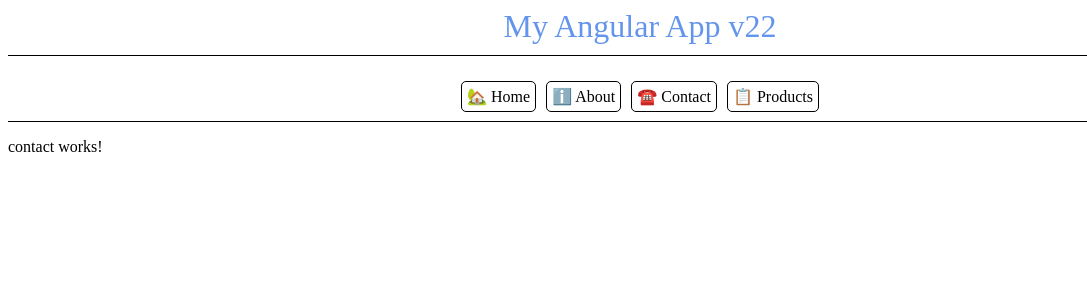
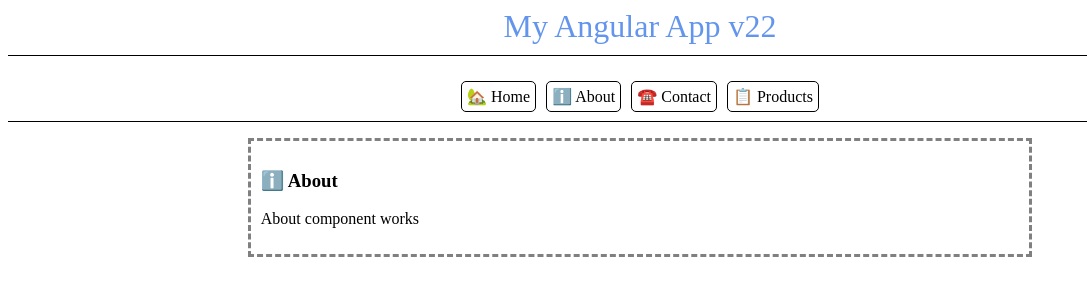
Before and after one commit to Oleg-ru/ng-mini-apps, an Angular app: page /pages/contact in a window 1280 px wide. Shown: the top 300 px of the page, without its empty margins (0-1087 px from the left). Built offline with nearby package versions, Linux system fonts and the light colour scheme.

Commit message:
feature: Routing add content in routes components

```diff
--- a/src/app/app.css
+++ b/src/app/app.css
@@ -22,3 +22,10 @@
     border-radius: 5px;
   }
 }
+
+.content-container {
+  margin: 0 auto;
+  width: 60%;
+  padding: 10px;
+  border: 3px dashed gray;
+}
--- a/src/app/app.html
+++ b/src/app/app.html
@@ -6,10 +6,12 @@
 
 <nav>
   <ul class="nav-list">
-    <li><a routerLink="/home">🏡 Home</a></li>
-    <li><a routerLink="/about">ℹ️ About</a></li>
-    <li><a routerLink="/contact">☎️ Contact</a></li>
-    <li><a routerLink="/products">📋 Products</a></li>
+    <li><a routerLink="">🏡 Home</a></li>
+    <li><a routerLink="pages/about">ℹ️ About</a></li>
+    <li><a routerLink="pages/contact">☎️ Contact</a></li>
+    <li><a routerLink="pages/products">📋 Products</a></li>
   </ul>
 </nav>
-<router-outlet></router-outlet>
+<div class="content-container">
+  <router-outlet></router-outlet>
+</div>
--- a/src/app/pages/about/about.html
+++ b/src/app/pages/about/about.html
@@ -1 +1,4 @@
-<p>about works!</p>
+<div>
+  <h3>☎️ Contact</h3>
+  <p>Contact component works</p>
+</div>
--- a/src/app/pages/contact/contact.html
+++ b/src/app/pages/contact/contact.html
@@ -1 +1,4 @@
-<p>contact works!</p>
+<div>
+  <h3>ℹ️ About</h3>
+  <p>About component works</p>
+</div>
--- a/src/app/pages/home/home.html
+++ b/src/app/pages/home/home.html
@@ -1 +1,4 @@
-<p>home works!</p>
+<div>
+  <h3>🏡 Home</h3>
+  <p>Home component works</p>
+</div>
--- a/src/app/pages/products/products.html
+++ b/src/app/pages/products/products.html
@@ -1 +1,4 @@
-<p>products works!</p>
+<div>
+  <h3>📋 Products</h3>
+  <p>Products component works</p>
+</div>
```
